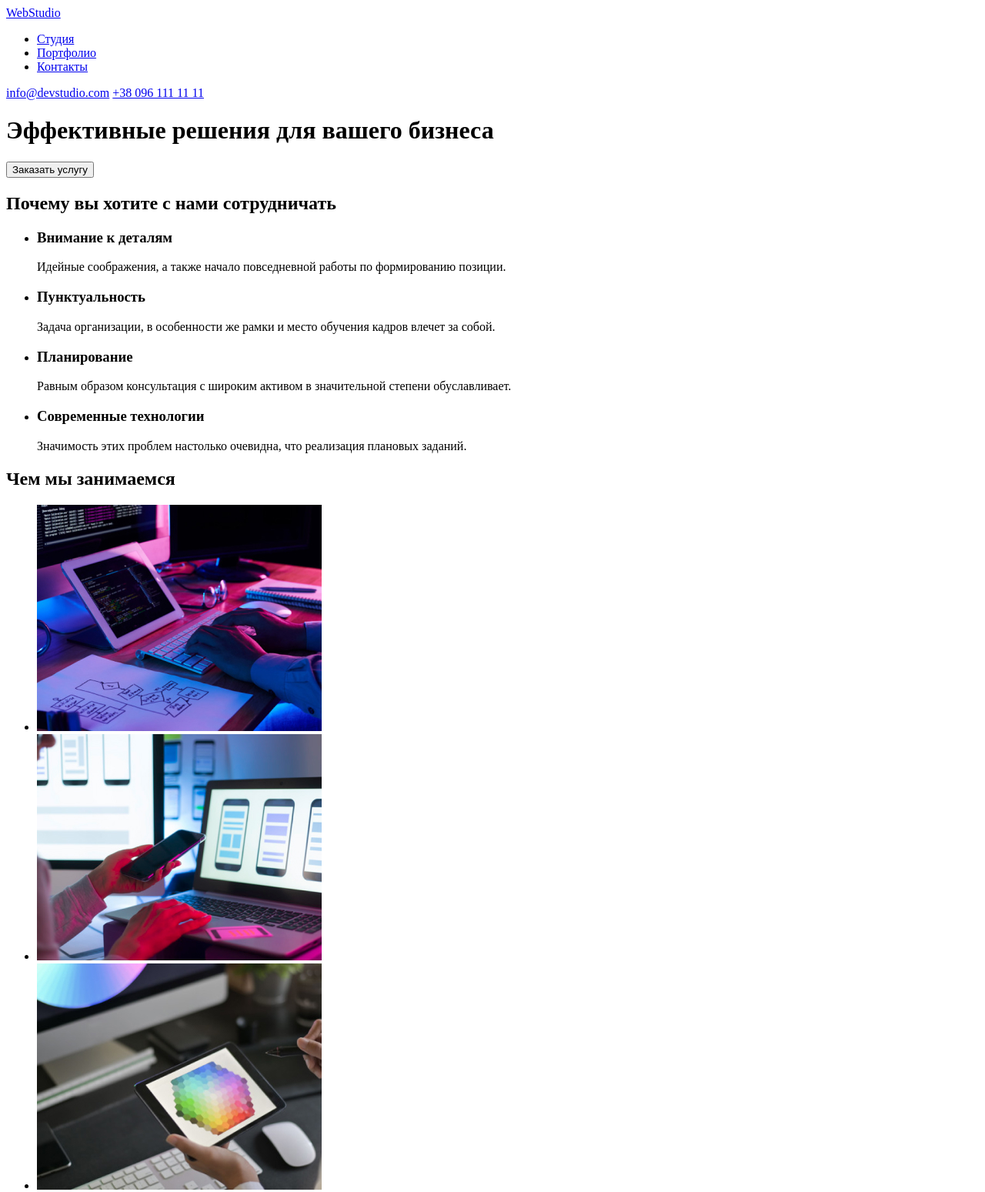
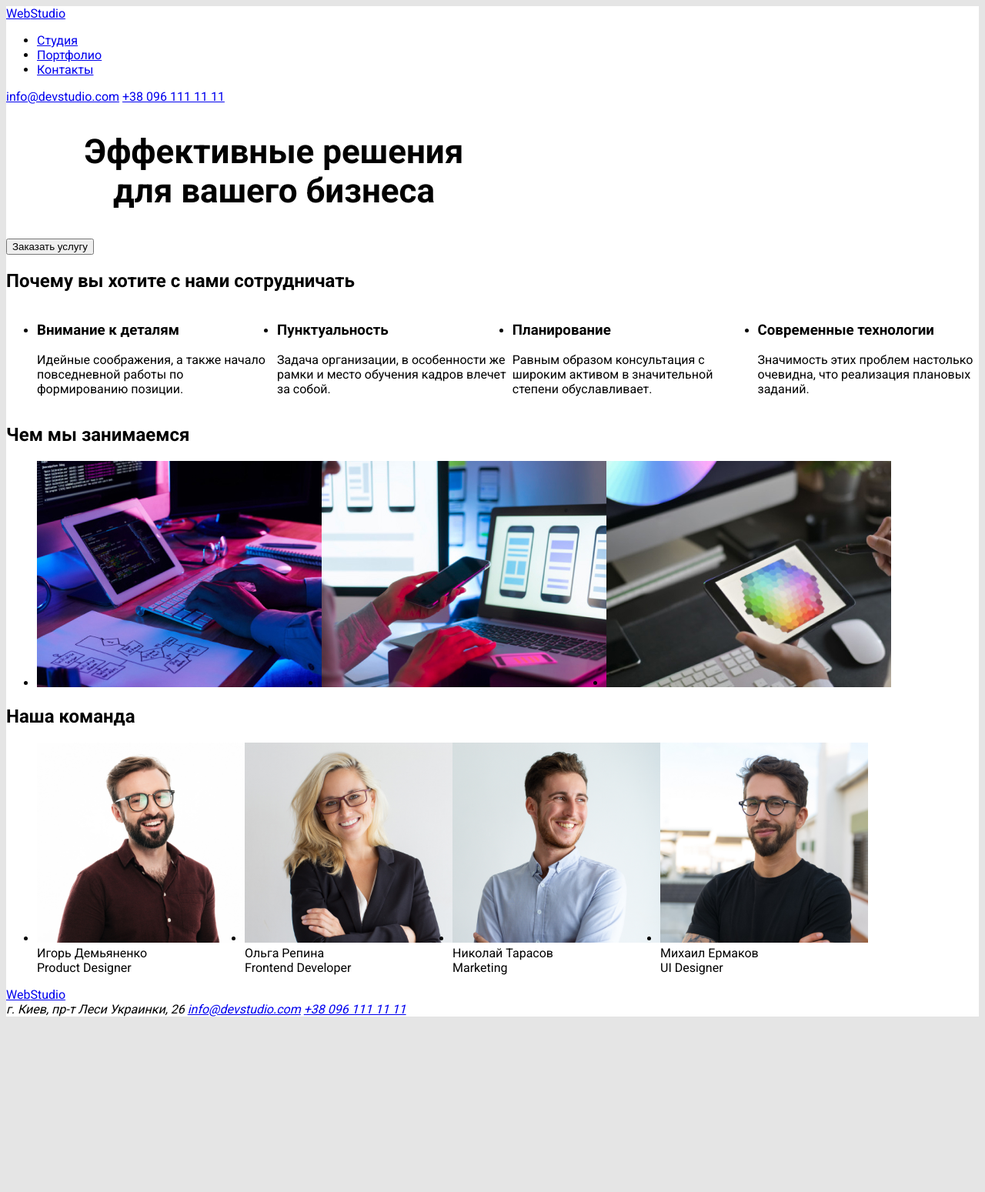
Before and after one commit to sla6ak/goit-markup-hw-08, a plain HTML site: page index.html in a window 1280 px wide. Shown: the top 1549 px of the page at 77% size. After the commit the page ends 1329 px from the top, so only its background shows below. Drawn offline with Linux system fonts and the light colour scheme.

Commit message:
too pages
начинаю оформлять

```diff
--- /dev/null
+++ b/css/styles.css
@@ -0,0 +1,41 @@
+/* общие стили всех страничек */
+body{
+    background-color: #e5e5e5;
+}
+.pages{
+    font-family: Roboto;
+    max-width: 1600px;
+    background-color: rgb(255, 255, 255);
+    margin: 0 auto 0 auto;
+}
+/* стили для шапки */
+/* стили для подвала */
+/* стили только для главной странички */
+/* общие стили главной странички */
+/* основная секция с кнопкой */
+.main--idea{
+    font-size: 44px;
+    font-style: Black;
+    text-align: center;
+    max-width: 696px;
+    line-height: 60px;
+    line-height: 116%;
+    vertical-align: top;
+    letter-spacing: 6%;
+}
+/* секция преимуществ */
+.main--we ul{
+    display: flex;
+}
+/* секция фотографий*/
+.main--photo ul{
+    display: flex;
+}
+/* секция портретов */
+.portret{
+    display: flex;
+}
+.portret>li{
+    max-width: 270px;
+}
+/* стили только для портфолио */
--- a/index.html
+++ b/index.html
@@ -4,10 +4,14 @@
     <meta charset="UTF-8">
     <meta http-equiv="X-UA-Compatible" content="IE=edge">
     <meta name="viewport" content="width=device-width, initial-scale=1.0">
-    <title>Homework_1</title>
+    <title>WebStudio</title>
+    <link rel="preconnect" href="https://fonts.googleapis.com">
+    <link rel="preconnect" href="https://fonts.gstatic.com" crossorigin>
+    <link href="https://fonts.googleapis.com/css2?family=Raleway:wght@700&family=Roboto:wght@400;500;700;900&display=swap" rel="stylesheet">
+    <link rel="stylesheet" href="./css/styles.css">
 </head>
 <body>
-    <div>
+    <div class="pages">
         <header class="header">
             <!-- веб всегда синий а студия то черная то белая зависит от фона обернем в спан. -->
             <a href="#" id="link-header">Web<span>Studio</span></a>
@@ -17,11 +21,11 @@
                         <a href="#">Студия</a>
                     </li>
                     <li>
-                        <a href="#">Портфолио</a>
+                        <a  href="./portfolio.html">Портфолио</a>
                     </li>
                     <li>
                         <!-- это переход в меню адресов и контактов -->
-                        <a href="#link-adress">Контакты</a>
+                        <a href="#">Контакты</a>
                     </li>
 
                 </ul>
@@ -30,13 +34,13 @@
                 <a href="info@devstudio.com">info@devstudio.com</a>
                 <a href="tel:+380961111111">+38 096 111 11 11</a>
             </div>
-            <div>
-                <h1>Эффективные решения для вашего бизнеса</h1>
+        </header>
+        <main class="main">
+            <section class="main--one">
+                <h1 class="main--idea">Эффективные решения<br>для вашего бизнеса</h1>
                 <button type="button">Заказать услугу</button>
-            </div>
-        </header>
-        <main>
-            <section>
+            </section>
+            <section class="main--we">
                 <h2>Почему вы хотите с нами сотрудничать</h2>
                 <!-- чесноговоря я бы не делал тут список для трех фотографий они и так упорядочатся внутри флексбокса. лишний раз бороться с кругляшками возле фотографий. -->
                 <ul>
@@ -57,9 +61,8 @@
                         <p>Значимость этих проблем настолько очевидна, что реализация плановых заданий.</p>
                     </li>
                 </ul>
-
             </section>
-            <section>
+            <section class="main--photo">
                 <h2>Чем мы занимаемся</h2>
                 <ul>
                     <li><img src="./images/1.1.jpg" width="370" height="294" alt="Пишем програмный код"></li>
@@ -67,59 +70,40 @@
                     <li><img src="./images/1.3.jpg" width="370" height="294" alt="Тестирование приложений"></li>
                 </ul>
             </section>
-            <section>
+            <section class="main--portret">
                 <h2>Наша команда</h2>
-                <!-- некоторое время я думал достаточно ли просто абзаца для подписи портретов. возможно но не должно быть ошибкой подписать портрет красиво. -->
-                <ul>
+                <ul class="portret">
                     <li>
-                        <figure>
                         <img src="./images/2.1.jpg" width="270" height="260" alt="Фотопортрет мужчины">
-                            <figcaption>
                         Игорь Демьяненко<br>
                         <span>Product Designer</span>
-                            </figcaption>
-                        </figure>
                     </li>
                     <li>
-                        <figure>
                         <img src="./images/2.2.jpg" width="270" height="260" alt="Фотопортрет женчины">
-                            <figcaption>
                         Ольга Репина<br>
                         <span>Frontend Developer</span>
-                            </figcaption>
-                        </figure>
                     </li>
                     <li>
-                        <figure>
                         <img src="./images/2.3.jpg" width="270" height="260" alt="Фотопортрет мужчины">
-                            <figcaption>
                         Николай Тарасов<br>
                         <span>Marketing</span>
-                            </figcaption>
-                        </figure>
                     </li>
                     <li>
-                        <figure>
                         <img src="./images/2.4.jpg" width="270" height="260" alt="Фотопортрет мужчины">
-                            <figcaption>
                         Михаил Ермаков<br>
                         <span>UI Designer</span>
-                            </figcaption>
-                        </figure>
                     </li>
                 </ul>
-
             </section>
         </main>
         <footer class="footer">
             <!-- это логотип сайта он ведет на начало главной страницы -->
             <a href="#link-header">Web<span>Studio</span></a>
-            <address class="footer--adress" id="link-adress">
+            <address class="footer--adress">
                 <span>г. Киев, пр-т Леси Украинки, 26</span>
                 <a href="info@devstudio.com">info@devstudio.com</a>
                 <a href="tel:+380961111111">+38 096 111 11 11</a>
             </address>
-
         </footer>
     </div>
 </body>
```
Also changed, not shown: portfolio.html (added, +49 -0 lines). Lines whose indentation alone changed are shown as unchanged.
